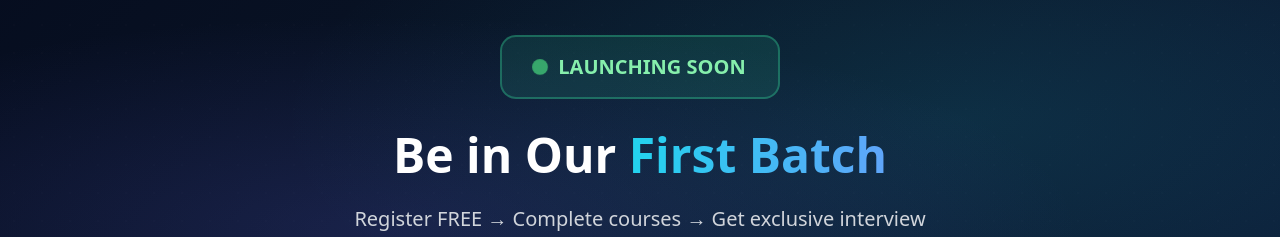
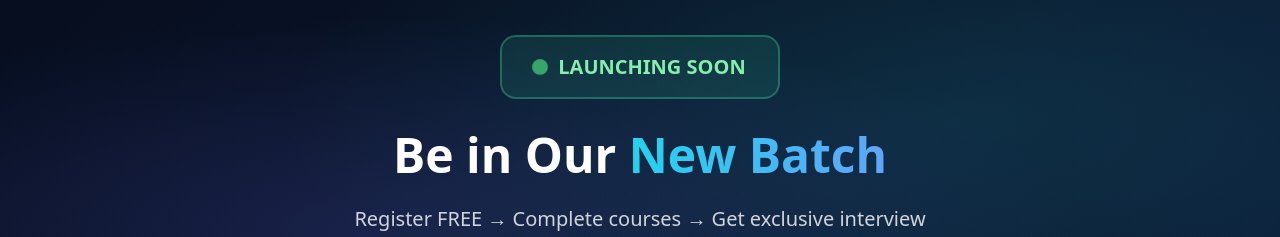
Before and after one commit to upskillize-ui/upskillize-vite1, a React (Vite) app: page /careers/placement in a window 1280 px wide. Shown: the part 2360-2597 px from the top of the page. Built offline with nearby package versions, Linux system fonts and the light colour scheme; no server answers.

Commit message:
initial changes

```diff
--- a/src/pages/careers/placement.jsx
+++ b/src/pages/careers/placement.jsx
@@ -249,7 +249,7 @@ export default function Placement() {
           <h2 className="text-3xl md:text-5xl font-extrabold text-white mb-6">
             Be in Our{" "}
             <span className="text-transparent bg-clip-text bg-gradient-to-r from-cyan-400 to-blue-400">
-              First Batch
+              New Batch
             </span>
           </h2>
           <p className="text-xl mb-10 text-gray-300 max-w-2xl mx-auto leading-relaxed">
```
